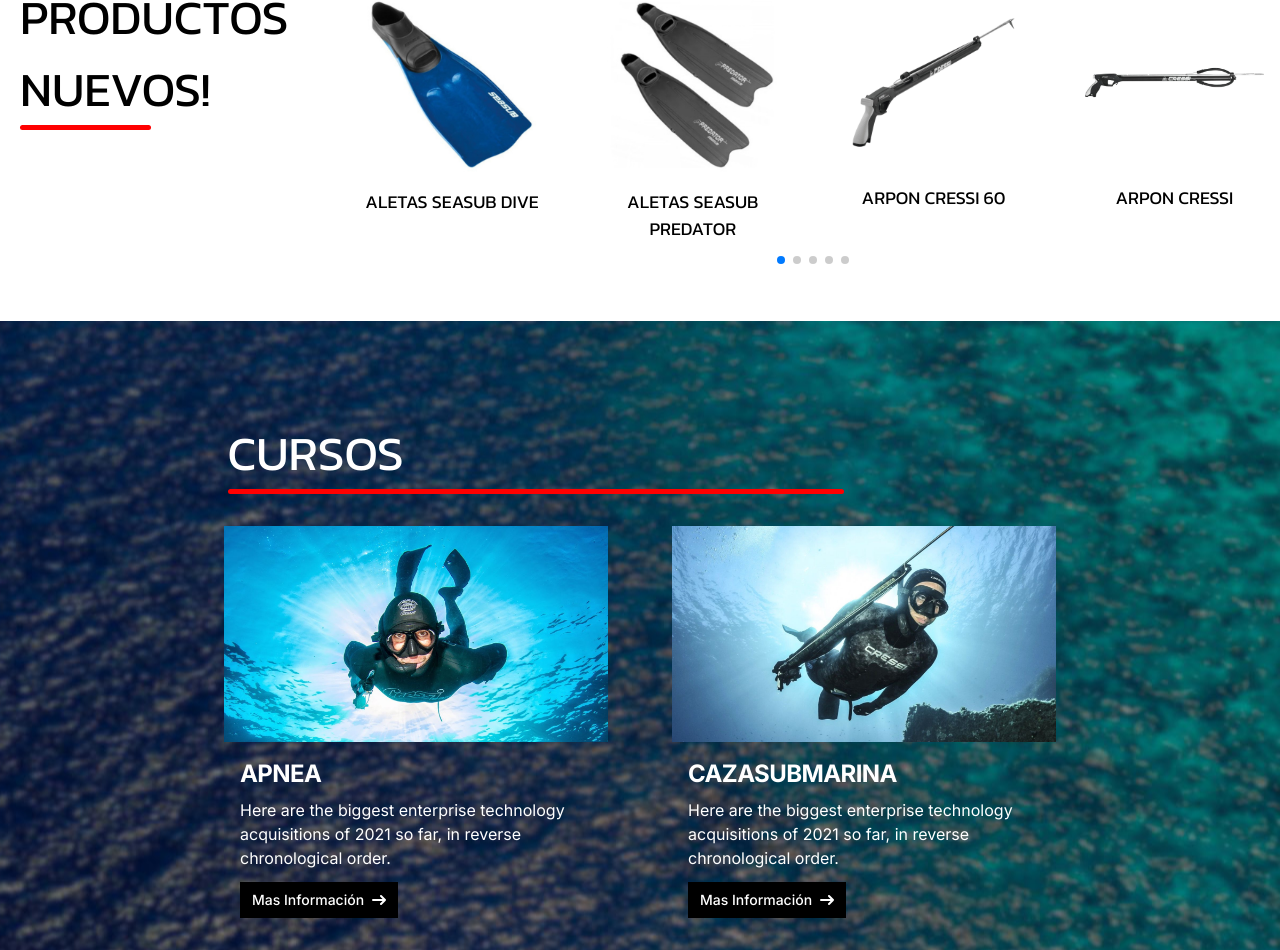
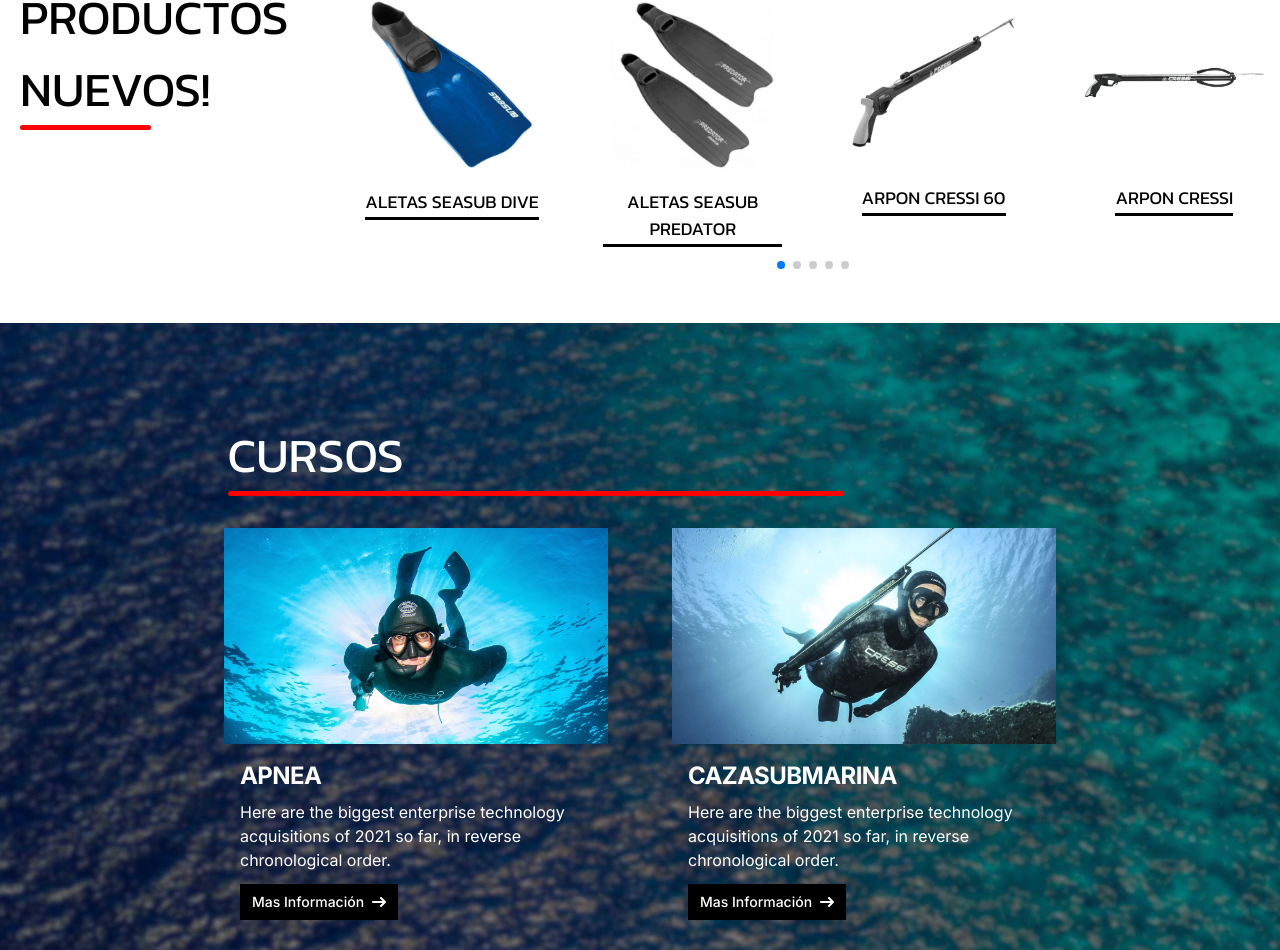
Before and after one commit to lucascastro29/Cazasubmarina_next, a Next.js app in the folder cazasubmarina/: page / in a window 1280 px wide. Shown: the part 1004-1954 px from the top of the page. Built offline with nearby package versions, Linux system fonts and the light colour scheme.

Commit message:
Update Carousel_Products.tsx

```diff
--- a/cazasubmarina/app/ui/home/Carousel_Products.tsx
+++ b/cazasubmarina/app/ui/home/Carousel_Products.tsx
@@ -56,7 +56,7 @@
 
                                         <div className={`flex flex-col items-center pb-5 `}>
                                             <Image src={aletas_1} alt="design" height={1000} width={1000} className="w-24 h-24 mt-4  mb-3 " />
-                                            <p>ALETAS SEASUB DIVE</p>
+                                            <p   style={{borderBottom:"solid black 3px",paddingBottom:"2px", }}>ALETAS SEASUB DIVE</p>
 
 
 
@@ -73,7 +73,7 @@
 
                                         <div className={`flex flex-col items-center pb-5 `}>
                                             <Image src={aletas_2} alt="design" height={1000} width={1000} className="w-24 h-24 mt-4  mb-3 " />
-                                               <p>ALETAS SEASUB PREDATOR</p>
+                                               <p style={{borderBottom:"solid black 3px",paddingBottom:"2px", }}>ALETAS SEASUB PREDATOR</p>
 
 
 
@@ -92,7 +92,7 @@
 
                                         <div className={`flex flex-col items-center pb-5 `}>
                                             <Image src={arpones_1} alt="design" height={1000} width={1000} className="w-24 h-24 mt-4  mb-3 " />
-                                            <p>ARPON CRESSI 60</p>
+                                            <p style={{borderBottom:"solid black 3px",paddingBottom:"2px", }}>ARPON CRESSI 60</p>
 
 
                                             </div>
@@ -108,7 +108,7 @@
 
                                         <div className={`flex flex-col items-center pb-5 `}>
                                             <Image src={arpones_2} alt="design" height={1000} width={1000} className="w-24 h-24 mt-4  mb-3 " />
-                                            <p>ARPON CRESSI</p>
+                                            <p style={{borderBottom:"solid black 3px",paddingBottom:"2px", }}>ARPON CRESSI</p>
 
 
                                             </div>
@@ -124,7 +124,7 @@
 
                                         <div className={`flex flex-col items-center pb-5 `}>
                                             <Image src={arpones_3} alt="design" height={1000} width={1000} className="w-24 h-24 mt-4  mb-3 " />
-                                            <p>ARPON DIVECOME ELITE</p>
+                                            <p style={{borderBottom:"solid black 3px",paddingBottom:"2px", }}>ARPON DIVECOME ELITE</p>
 
 
                                             </div>
@@ -139,7 +139,7 @@
 
                                         <div className={`flex flex-col items-center pb-5 `}>
                                             <Image src={mascaras_1} alt="design" height={1000} width={1000} className="w-24 h-24 mt-4  mb-3 " />
-                                            <p>MASCARA SEASUB CLICK</p>
+                                            <p style={{borderBottom:"solid black 3px",paddingBottom:"2px", }}>MASCARA SEASUB CLICK</p>
 
 
                                             </div>
@@ -155,7 +155,7 @@
 
                                         <div className={`flex flex-col items-center pb-5 `}>
                                             <Image src={mascaras_2} alt="design" height={1000} width={1000} className="w-24 h-24 mt-4  mb-3 " />
-                                            <p>ARPON DIVECOME SEAL</p>
+                                            <p style={{borderBottom:"solid black 3px",paddingBottom:"2px", }}>ARPON DIVECOME SEAL</p>
 
 
                                             </div>
@@ -171,7 +171,7 @@
 
                                         <div className={`flex flex-col items-center pb-5 `}>
                                             <Image src={mascaras_3} alt="design" height={1000} width={1000} className="w-24 h-24 mt-4  mb-3 " />
-                                            <p>ARPON DIVECOME SP´LENDA</p>
+                                            <p style={{borderBottom:"solid black 3px",paddingBottom:"2px", }}>ARPON DIVECOME SP´LENDA</p>
 
 
                                             </div>
```
